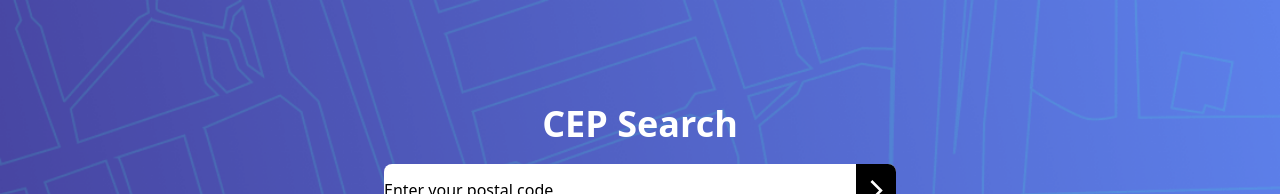
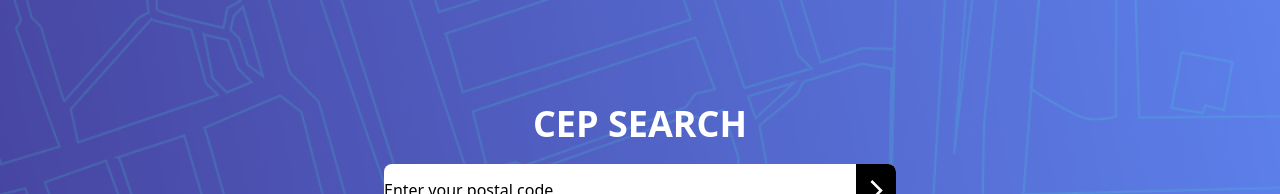
Before and after one commit to RackelRodrigues/CEPSearch, a React (Vite) app: page / in a window 1280 px wide. Shown: the top 194 px of the page. Built offline with nearby package versions, Linux system fonts and the light colour scheme.

Commit message:
fix: renamed initial field "search" to "SEARCH" and changed "zip code" to "CEP"

```diff
--- a/src/App.tsx
+++ b/src/App.tsx
@@ -82,7 +82,7 @@ function App() {
       >
         <div className="absolute flex flex-col text-center items-center justify-center gap-5">
           <h2 className=" text-white text-4xl font-bebas font-bold">
-            CEP Search
+            CEP SEARCH
           </h2>
           <Input
             placeholder="Enter your postal code"
--- a/src/components/cardAddress/index.tsx
+++ b/src/components/cardAddress/index.tsx
@@ -15,7 +15,7 @@ const CardAddress = ({ data }: Props) => {
     <div className="w-78 h-20 xl:w-3xl sm:gap-8 xl:gap-0 sm:p-5  sm:w-lg bg-white md:py-4  xl:h-32 grid grid-cols-4 flex items-center justify-center rounded-lg shadow-md text-center">
       <div className="flex flex-col items-center justify-center ">
         <p className="font-light text-[hsl(0,0%,58%)] font-rubik xl:text-md sm:text-sm text-xs  ">
-          ZIP Code:
+          CEP:
         </p>
         <h3 className="font-bold text-[hsl(0,0%,17%)] font-rubik xl:text-lg sm:text-md  text-xs">
           {formatarCep(data.cep)}
```
